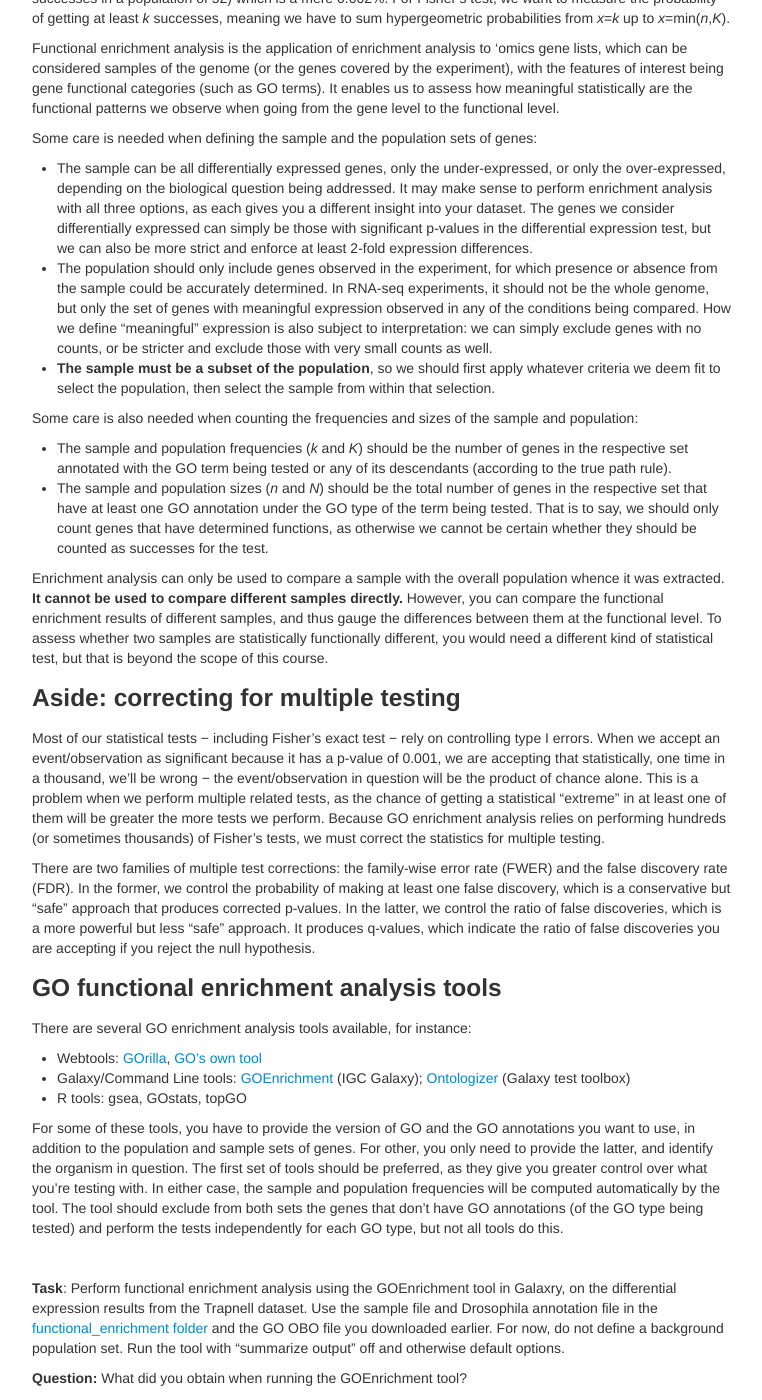
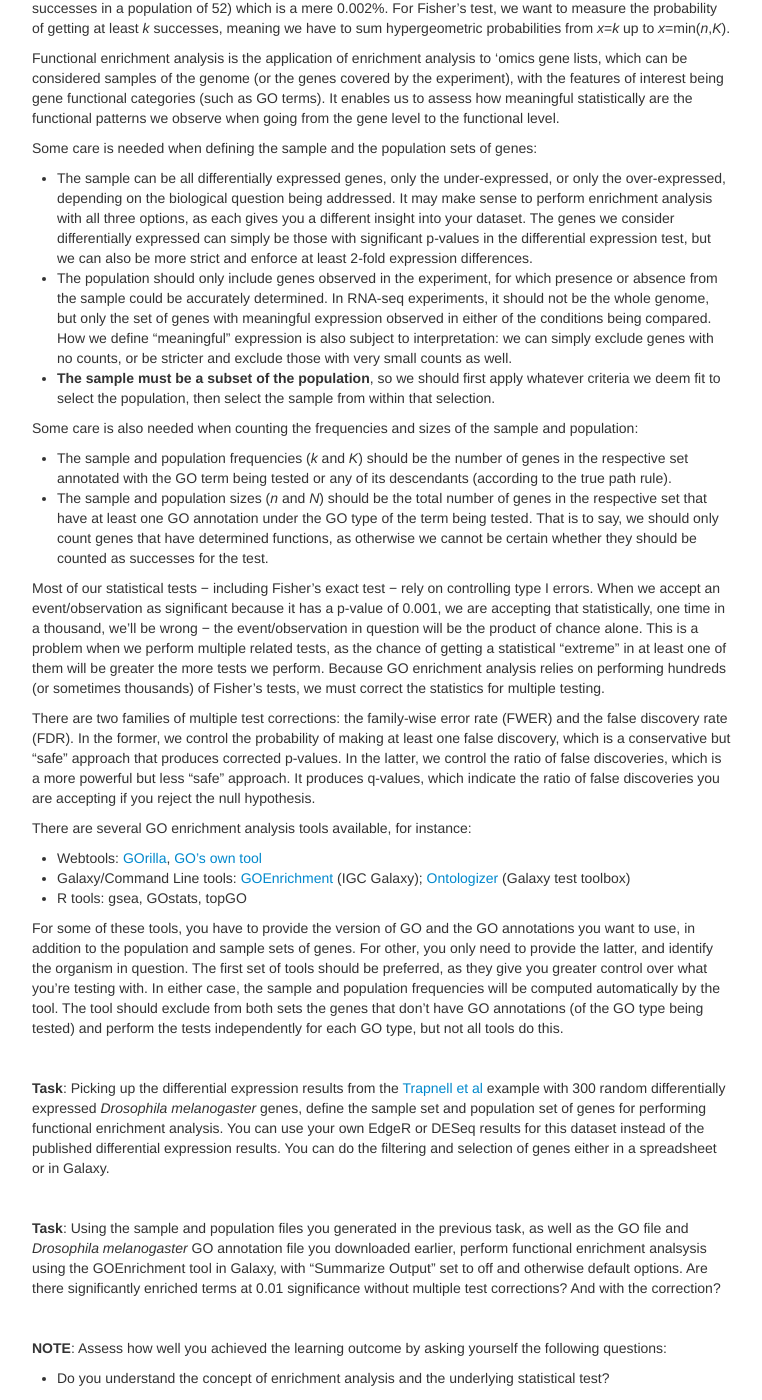
Before and after one commit to GTPB/ADER18F, a Jekyll site: the page built from pages/L09.md, in a window 1280 px wide and 1400 px high, scrolled down 1474 px. Shown: the whole window, without its empty margins (258-1020 px from the left). Built offline with Jekyll 4.4.1, drawn with Linux system fonts in a browser that asks for light colours; some of the changed text lies outside the part shown.

Commit message:
Update L09.md

```diff
--- a/pages/L09.md
+++ b/pages/L09.md
@@ -1,9 +1,9 @@
 ---
 layout: page
-title: Broadly describe the High Throughput Sequencing Workflow
+title: 9 - Perform simple functional enrichment analysis and understand the concepts involved
 ---
 
-## <a id="LO9.1">9.1 - From genes to gene functions</a>
+## <a id="LO9.1">9.1 - How to extract meaning from a list of genes</a>
 
 A list of genes of “interest” produced by an omics experiment such as RNA-seq is mostly meaningless on its own: gene identifiers are opaque, and we’re generally interested in understanding phenomena at the cellular and/or organismal level, rather than the gene level. To do this, we must abstract from the genes to their functions, or whatever other aspect we’re interested in studying (e.g., chromosome locations, transcription regulation networks).
 In order to abstract to the functional level, we need functional descriptions of the genes in a consistent manner, i.e., we need all functional aspects to be described in the same manner for all genes that have those aspects. In other words, we need genes to be <b>annotated</b> using a <b>functional classification scheme</b>. Moreover, this scheme should typically be organized hierarchically: the fine-grained gene functions generally occur in only a few genes, so further abstraction is required in order to enable integration of our gene set.
@@ -26,8 +26,6 @@ Viewing the annotations of your gene set on an individual gene basis is unfeasib
 
 ## <a id="LO9.2">9.2 - Understand the concept of functional enrichment analysis, and the statistics involved</a>
 
-Having gene functions allows us to find patterns in our gene set of interest, but we need to assess how statistically significant such patterns are in order to substantiate any inference of meaning. We can do this using enrichment analysis.
-
 Enrichment analysis is the application of statistical tests (usually the one-tailed Fisher’s exact test) to ascertain whether a sample set of entities is enriched in relation to the overall population with respect to particular features of interest. By enriched, we mean that the sample frequency of the feature is greater than would be expected by chance given the population frequency.
 
 The one-tailed Fisher's exact test, a.k.a hypergeometric test for over-representation, is based on the hypergeometric distribution, which is used to determine probabilities in sampling events without replacement. More concretely, the hypergeometric distribution measures the probability of obtaining <i>k</i> successes in a sample of <i>n</i> elements, given a population with <i>K</i> successes in <i>N</i> total elements. For example, we could use it to determine the probability of drawing 4 Aces in a Poker hand of 5 cards (4 successes in a sample of 5, given 4 successes in a population of 52) which is a mere 0.002%. For Fisher's test, we want to measure the probability of getting at least <i>k</i> successes, meaning we have to sum hypergeometric probabilities from <i>x</i>=<i>k</i> up to <i>x</i>=min(<i>n</i>,<i>K</i>).
@@ -36,22 +34,16 @@ Functional enrichment analysis is the application of enrichment analysis to 'omi
 
 Some care is needed when defining the sample and the population sets of genes:
 - The sample can be all differentially expressed genes, only the under-expressed, or only the over-expressed, depending on the  biological question being addressed. It may make sense to perform enrichment analysis with all three options, as each gives you a different insight into your dataset. The genes we consider differentially expressed can simply be those with significant p-values in the differential expression test, but we can also be more strict and enforce at least 2-fold expression differences.
-- The population should only include genes observed in the experiment, for which presence or absence from the sample could be accurately determined. In RNA-seq experiments, it should not be the whole genome, but only the set of genes with meaningful expression observed in any of the conditions being compared. How we define "meaningful" expression is also subject to interpretation: we can simply exclude genes with no counts, or be stricter and exclude those with very small counts as well.
+- The population should only include genes observed in the experiment, for which presence or absence from the sample could be accurately determined. In RNA-seq experiments, it should not be the whole genome, but only the set of genes with meaningful expression observed in either of the conditions being compared. How we define "meaningful" expression is also subject to interpretation: we can simply exclude genes with no counts, or be stricter and exclude those with very small counts as well.
 - <b>The sample must be a subset of the population</b>, so we should first apply whatever criteria we deem fit to select the population, then select the sample from within that selection.
 
 Some care is also needed when counting the frequencies and sizes of the sample and population:
 - The sample and population frequencies (<i>k</i> and <i>K</i>) should be the number of genes in the respective set annotated with the GO term being tested or any of its descendants (according to the true path rule).
 - The sample and population sizes (<i>n</i> and <i>N</i>) should be the total number of genes in the respective set that have at least one GO annotation under the GO type of the term being tested. That is to say, we should only count genes that have determined functions, as otherwise we cannot be certain whether they should be counted as successes for the test.
 
-Enrichment analysis can only be used to compare a sample with the overall population whence it was extracted. <b>It cannot be used to compare different samples directly.</b> However, you can compare the functional enrichment results of different samples, and thus gauge the differences between them at the functional level. To assess whether two samples are statistically functionally different, you would need a different kind of statistical test, but that is beyond the scope of this course.
-
-### Aside: correcting for multiple testing
-
 Most of our statistical tests − including Fisher’s exact test − rely on controlling type I errors. When we accept an event/observation as significant because it has a p-value of 0.001, we are accepting that statistically, one time in a thousand, we’ll be wrong − the event/observation in question will be the product of chance alone. This is a problem when we perform multiple related tests, as the chance of getting a statistical “extreme” in at least one of them will be greater the more tests we perform. Because GO enrichment analysis relies on performing hundreds (or sometimes thousands) of Fisher’s tests, we must correct the statistics for multiple testing.
 
 There are two families of multiple test corrections: the family-wise error rate (FWER) and the false discovery rate (FDR). In the former, we control the probability of making at least one false discovery, which is a conservative but “safe” approach that produces corrected p-values. In the latter, we control the ratio of false discoveries, which is a more powerful but less “safe” approach. It produces q-values, which indicate the ratio of false discoveries you are accepting if you reject the null hypothesis.
-
-### GO functional enrichment analysis tools
 
 There are several GO enrichment analysis tools available, for instance:
 - Webtools: [GOrilla](http://cbl-gorilla.cs.technion.ac.il/), [GO’s own tool](http://www.geneontology.org/page/go-enrichment-analysis)
@@ -62,27 +54,11 @@ For some of these tools, you have to provide the version of GO and the GO annota
 
 <br/>
 
-**Task**: Perform functional enrichment analysis using the GOEnrichment tool in Galaxry, on the differential expression results from the Trapnell dataset. Use the sample file and Drosophila annotation file in the [functional_enrichment folder](https://github.com/GTPB/ADER18S/tree/data/functional_enrichment) and the GO OBO file you downloaded earlier. For now, do not define a background population set. Run the tool with “summarize output” off and otherwise default options.
+**Task**: Picking up the differential expression results from the [Trapnell et al](https://raw.githubusercontent.com/dsobral/ADER/master/material/complex/trapnell_GSE32038_gene_exp.diff) example with 300 random differentially expressed <i>Drosophila melanogaster</i> genes, define the sample set and population set of genes for performing functional enrichment analysis. You can use your own EdgeR or DESeq results for this dataset instead of the published differential expression results. You can do the filtering and selection of genes either in a spreadsheet or in Galaxy.
 
-**Question:** What did you obtain when running the GOEnrichment tool?
-<details><summary>Click here to see the answer</summary><p>
-You obtain one table and one graph for each of the 3 sub-ontologies of GO (Molecular Function, Biological Process and Celular Component). The table contains the GO terms that occur in the sample and their Fisher's test p-value and FDR correction, ordered by adjusted p-value. It also contains the genes from the study set that are annotated with the terms. Finally, the graph provides a visual summary of this table, contextualized with GO relationships, with a color scale where intensity represents the degree of enrichment.
-</p></details>
 <br/>
 
-**Question:** Are there significantly enriched terms at 0.01 significance without multiple test corrections? And with the correction?
-<details><summary>Click here to see the answer</summary><p>
-Yes, we see several enriched terms in all categories, even after correction.
-</p></details>
-<br/>
-
-**Question:** Aren't the differentially expressed genes in Trapnell supposed to be random? How do you explain that you obtained enriched functional terms, even after correction?
-<details><summary>Click here to see the answer</summary><p>
-In the Trapnell study they used as reference a real expression dataset to make their <i>in silico</i> expression experiment. Therefore, the genes were chosen randomly from a set of expressed genes in a given real experimental setting, and NOT from the full set of genes in the Drosophila genome. This result demonstrates the importance of choosing an appropriate background.
-</p></details>
-<br/>
-
-**Task**: Repeat the GOEnrichment run, but now use the population set provided, which contains only genes that have a numeric adjusted FDR (ie, not 'NA') or non-zero base expression. You should now have very few or no enriched functional terms.
+**Task**: Using the sample and population files you generated in the previous task, as well as the GO file and <i>Drosophila melanogaster</i> GO annotation file you downloaded earlier, perform functional enrichment analsysis using the GOEnrichment tool in Galaxy, with "Summarize Output" set to off and otherwise default options. Are there significantly enriched terms at 0.01 significance without multiple test corrections? And with the correction?
 
 <br/>
 
@@ -125,45 +101,25 @@ We can also reduce the number of tests performed by using GO slims, which are "t
 Instead of using GO slims, we may simplify/summarize the enrichment analysis results a posteriori, using one of three strategies:
 - The family-based clustering algorithm integrated into [GOEnrichment](https://github.com/DanFaria/GOEnrichment) which reduces complexity while keeping branch information, but loses some specificity
 -The semantic similarity-based [REVIGO](http://revigo.irb.hr/) tool, which not only loses specificity but may merge branches
-- An <a>ad hoc</a> filter, as long as it is not based on the enrichment analysis p-values, but rather on fixed features of GO (such as vertical or horizontal cuts of the ontology). Here, the rationale is that your initial enrichment analysis is exploratory, aimed at discovering what features are in your dataset, and you are refining it to focus on the feature(s) that matter to you.
+- An <a>ad hoc</a> filter, as long as it is not based on the enrichment analysis p-values, but rather on fixed features of GO (such as vertical or horizontal cuts of the ontology). Here the rationale is that your initial enrichment analysis is exploratory, aimed at discovering what features there are in your dataset, and you are refining it to focus on the feature that matter to you.
+
 <br/>
 
-**Task**: Pick up the differential expression results file for [mouse brain vs. heart](https://raw.githubusercontent.com/dsobral/ADER/master/material/complex/mouse_brain_vs_heart.txt). Create a population file and two sample files, one for overexpressed genes and another for underexpressed ones.
+**Task**: Pick up the differential expression results file for [mouse brain vs. heart](https://raw.githubusercontent.com/dsobral/ADER/master/material/complex/mouse_brain_vs_heart.txt). Create a population file and two sample files, one for overexpressed genes and another for underexpressed ones
+
 <br/>
 
 **Task**: Run GOEnrichment in Galaxy using both sample files, as you did previously, using the Mouse annotation file you got from BioMart earlier. Run the program with the "Summarize Output" parameter set to off (and otherwise default parameters), then analyze the biological process results tables and graph files.
 
-**Question:** Which was the order of the tissues in the original differential expression test (was it brain-heart or heart-brain)?
-<details><summary>Click here to see the answer</summary><p>
-The enrichment of terms like "modulation of synaptic transmission" in the underexpressed genes is a dead givaway for brain tissue, and means that the order of the differential expression test was heart-brain.
-</p></details>
 <br/>
 
-**Task**: Repeat the previous run with the underexpressed genes, but this time with "Summarize Output" set to on. Then download the generic [GO Slim](http://www.geneontology.org/ontology/subsets/goslim_generic.obo), use the GOSlimmer tool in Galaxy to convert the mouse annotations from GO to GO slim, and repeat the GOEnrichment run using GO Slim and the corresponding annotations (set "Summarize Output" to off again, even though it shouldn't make much difference). Compare the BP graph files between these two alternatives and with the non-summarized results.
+**Task**: Repeat the previous runs, but this time with "Summarize Output" set to on. Compare the results tables and graph files.
+
 <br/>
 
-**Question:** Could you still identify that this sample corresponds to brain tissue with both simplification alternatives?
-<details><summary>Click here to see the answer</summary><p>
-Despite the low number of enriched terms with the GO Slim, the enrichment of "nervous system process" is sufficient to identify this sample as brain tissue.
-</p></details>
+**Task**: Download the generic [GO Slim](http://www.geneontology.org/ontology/subsets/goslim_generic.obo). Use the GOSlimmer tool in Galaxy to convert the mouse annotations from GO to GO slim. Then repeat the GOEnrichment runs using GO Slim and the corresponding annotations. How do the results compare in terms of simplicity and specificity?
+
 <br/>
-
-**Question:** How do the results compare in terms of simplicity and specificity?
-<details><summary>Click here to see the answer</summary><p>
-While the GO Slim would enable validation of the type of tissue, the results are clearly too vague to make any deeper interpretation. The summarized results using the full ontology offer a good trade-off between simplicity and specificity: the BP graph is small enough to analyze as a whole but rich enough to allow interpretation beyond validation.
-</p></details>
-<br/>
-
-**Task**: Analyze the GO enrichment results for some of the [single cell clusters you identified yesterday](./images/tutorial-seurat-mca_files/unnamed-chunk-33-1.png), which are included in the [functional_enrichment/single_cell folder](https://github.com/GTPB/ADER18S/tree/data/functional_enrichment/single_cell). Look at both the BP and the CC graph files for each cluster.
-<br/>
-
-**Question:** Can you identify to which of the clusters you identified yesterday each of these 8 results corresponds? (If you are not familiar with all the cell types, feel free to browse the Wikipedia for some of them, such as [stromal cells](https://en.wikipedia.org/wiki/Stromal_cell) and [dendritic cells](https://en.wikipedia.org/wiki/Dendritic_cell))
-
-<details><summary>Click here to see the answer</summary><p>
-F = 1; Z = 5; X = 6; Q = 7; E = 8; B = 10; T = 13; N = 15
-</p><p>
-(In F, "T Cell" specific BP and CC terms are a giveaway for cluster 1; in Z, "phagocytosis" suggests macrophages, which could mean clusters 5 or 14, but interstitial macrophages are more involved in lung homeostasis, so 5 seems more likely; in X, despite the misleading "positive regulation of T Cell activation" in the BP graph, the "B cell receptor complex" in the CC graph clearly identifies cluster 6; in Q, the abundance of terms related to collagen and cell adhesion is a giveaway for stromal cells, which could mean cluster 7 or 12 (in this case it is 7, but it would be impossible to determine a priori); in E, "positive regulation of adaptive immune response" and "response to external biotic stimulus" point towards dendritic cells which are concentrated in cluster 8; in B, the abundance of "viral" BP terms suggests plasmacytoid dendritic cell, which are in majority in cluster 10; in T, several "neutrophil" BP terms leave no room for doubt that this cluster has neutrophils and therefore must be 13; in N, the "natural killer cell" specific BP term clearly identifies this as cluster 15).
-</p></details>
 <br/>
 
 ### Back
```
